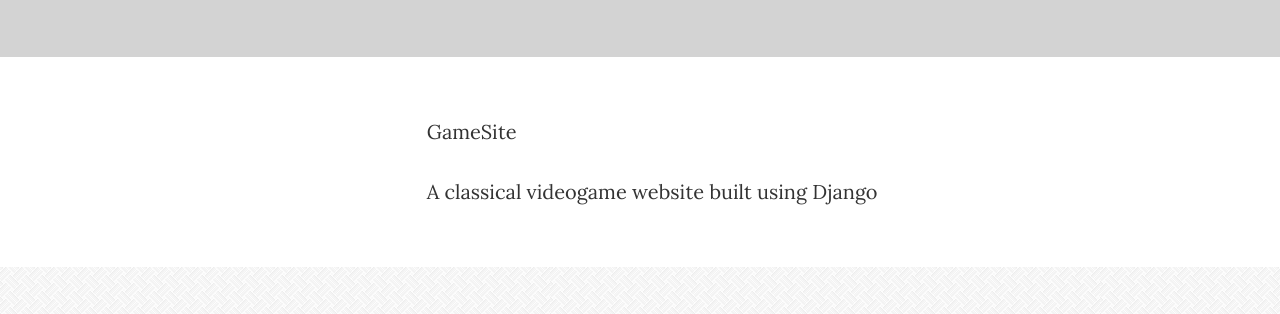
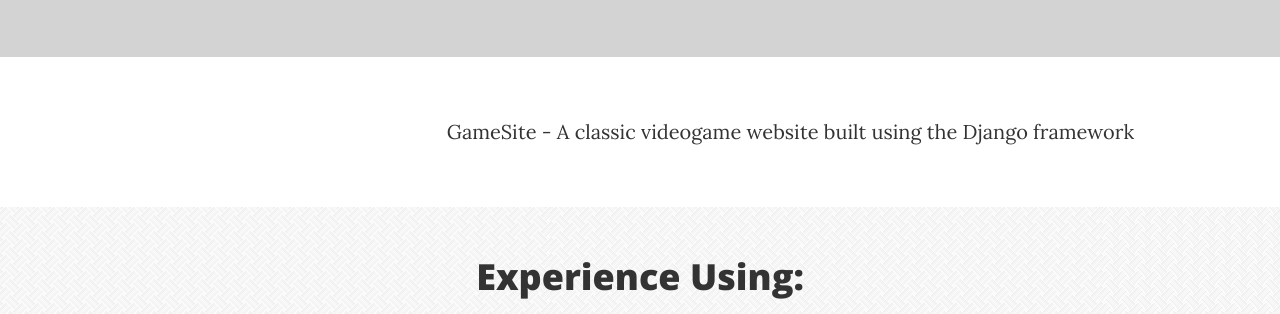
Before and after one commit to Rydhutton/Rydhutton.github.io, a website: page index.html in a window 1280 px wide. Shown: the part 1543-1857 px from the top of the page. Drawn offline with nearby package versions, Linux system fonts and the light colour scheme; a script that the page names is missing.

Commit message:
testing new layout

```diff
--- a/index.html
+++ b/index.html
@@ -104,19 +104,14 @@
     	</div><div class="clearfix"></div>
     </section>
 
-    <section id="projects" class="github-section" style="padding-top: 30px; padding-bottom: 30px;">
+    <section id="projects" class="github-section" style="padding-top: 30px; padding-bottom: 30px; padding-left: 30px;">
     	<div class="col-xs-4">
     		<div class="github-widget" data-username="rydhutton"></div>
 			<script src="https://unpkg.com/github-card@1.2.1/dist/widget.js"></script>
     	</div>
     	<div class="col-xs-8">
     		<div class="row">
-    			<div class="xs-col-3">
-    				<p>GameSite</p>
-    			</div>
-    			<div class="xs-col-8">
-    				<p>A classical videogame website built using Django</p>
-    			</div>
+    			<p>GameSite - A classic videogame website built using the Django framework</p>
     		</div>
     	</div><div class="clearfix"></div>
     </section>
```
